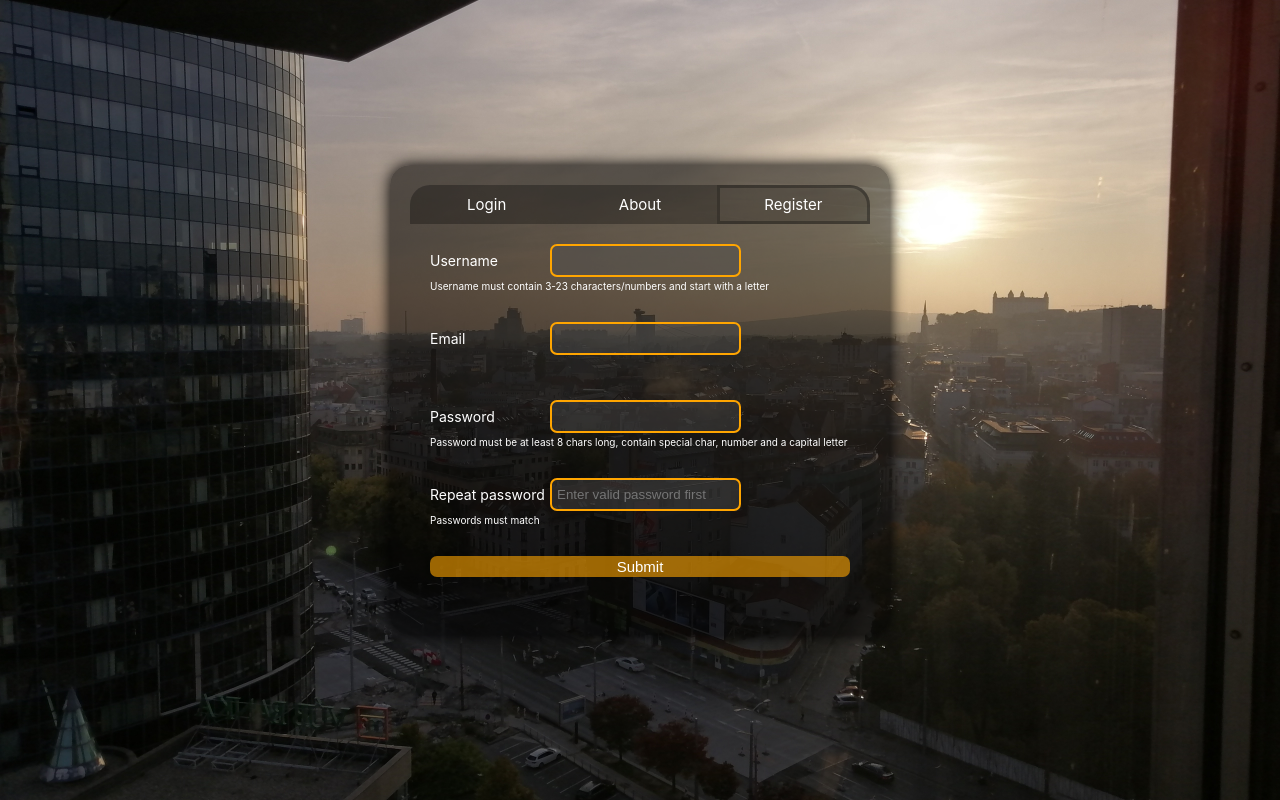
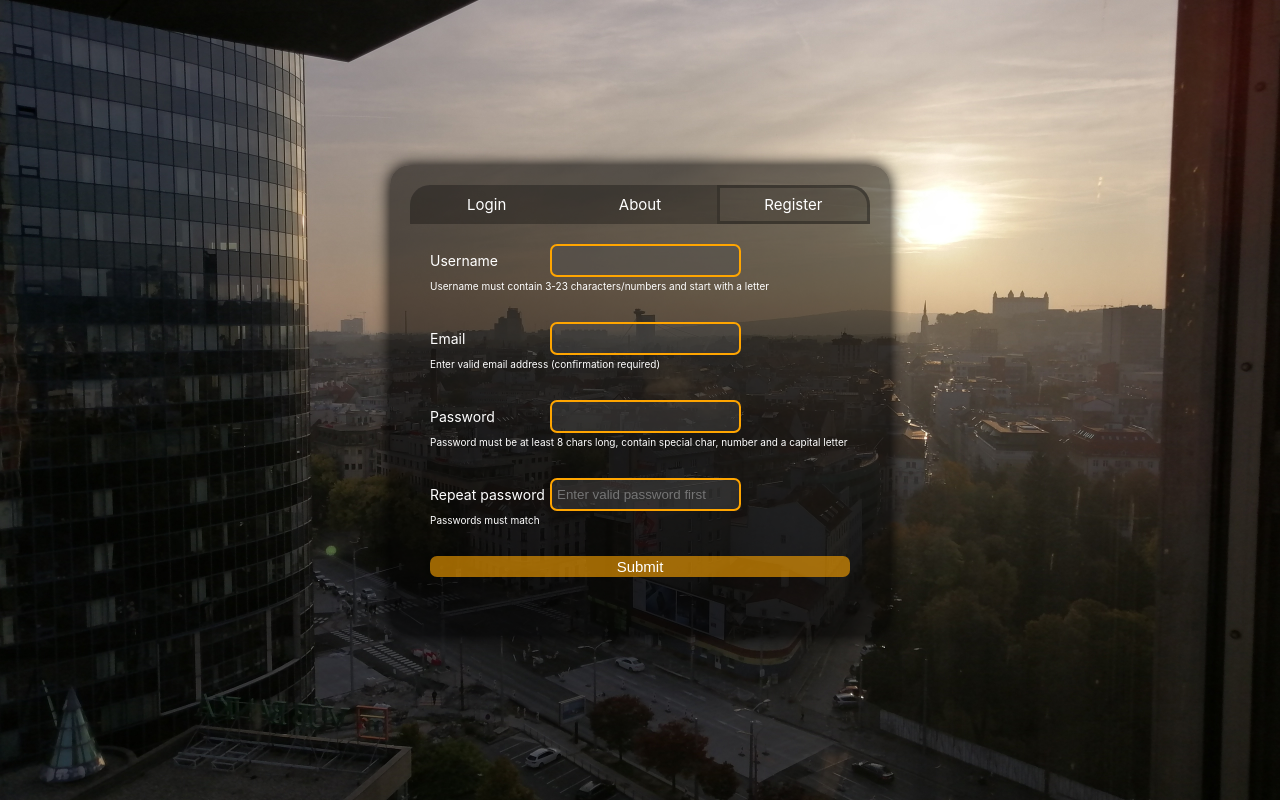
Before and after one commit to mrslvs/invoicing, a React (Create React App) app in the folder frontend/: page / in a window 1280 px wide. Both pictures are taken after a click on the button "Register". Built offline with nearby package versions, Linux system fonts and the light colour scheme.

Commit message:
add hint under emial (register)

```diff
--- a/frontend/src/home/Register.js
+++ b/frontend/src/home/Register.js
@@ -175,7 +175,13 @@ const Register = () => {
                 />
             </div>
             {/* as hints take 1rem of height, add this for symetrical form */}
-            <p className="hint"></p>
+            {/* <p className="hint"></p> */}
+
+            {validMail ? (
+                <p className="hint"></p>
+            ) : (
+                <p className="hint">Enter valid email address (confirmation required)</p>
+            )}
 
             <div className="marbot"></div>
 
```
